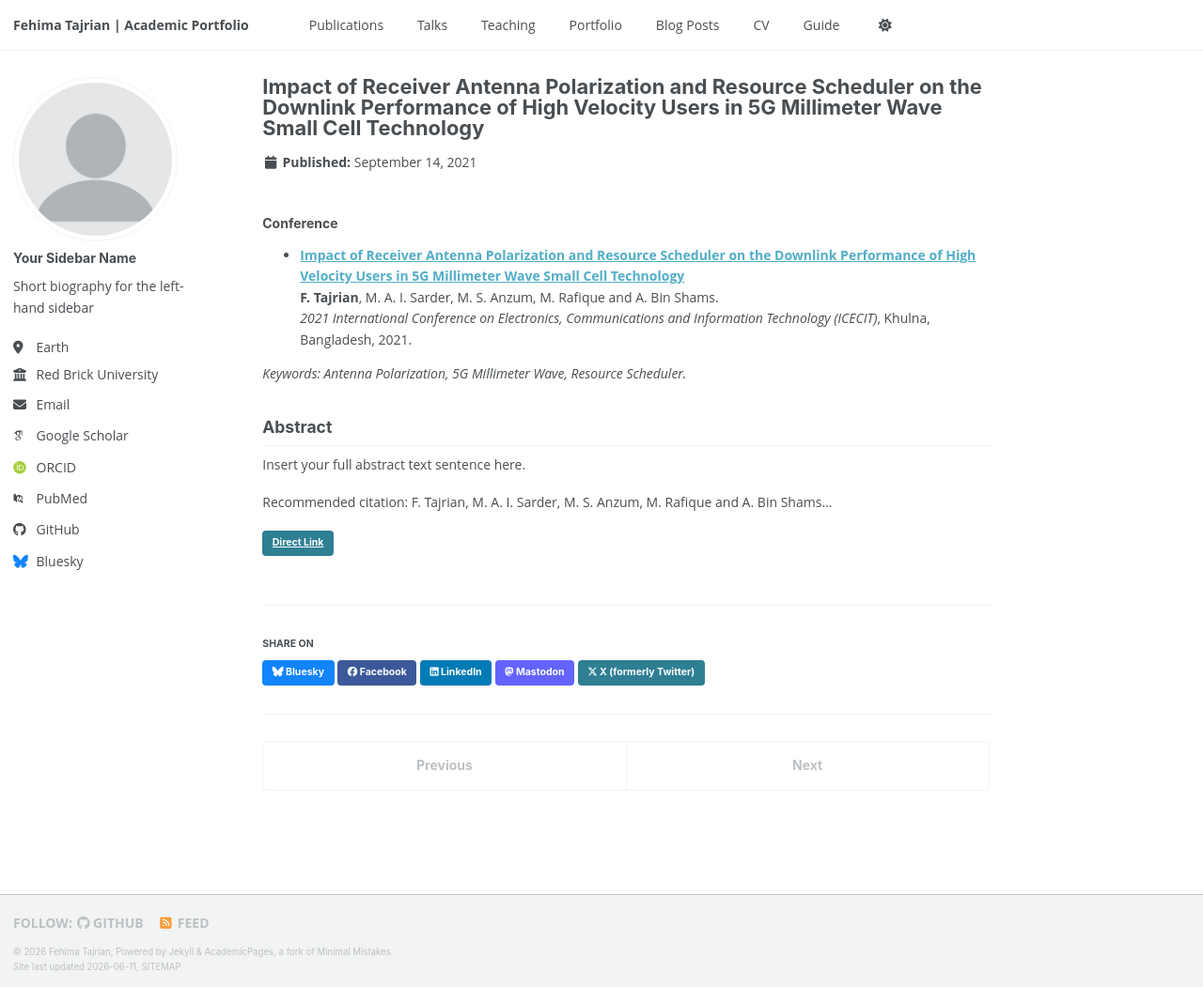
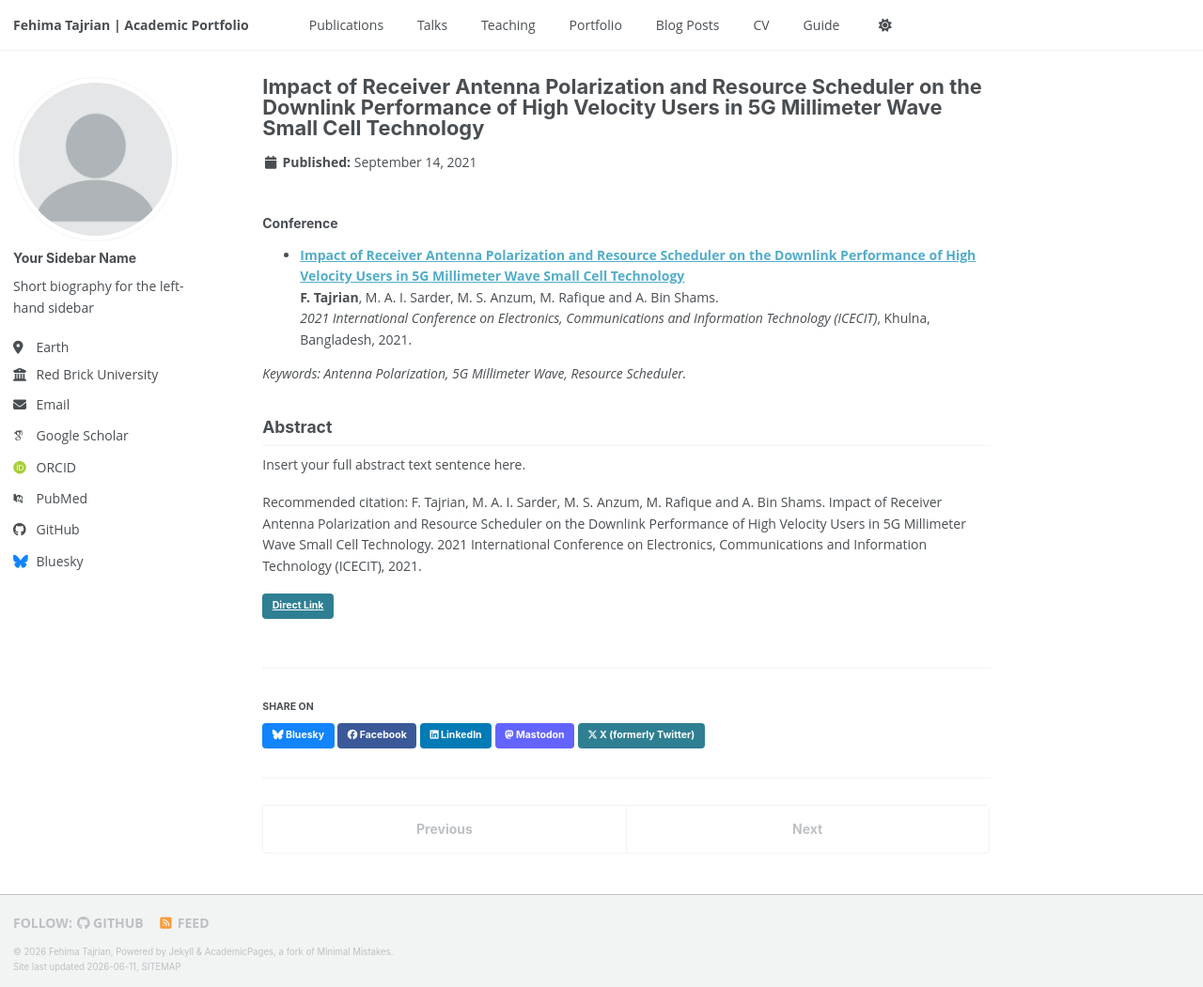
Before and after one commit to fehimatajrian/fehimatajrian.github.io, a Jekyll site: the page built from _publications/2021-09-14-5g-mmwave-antenna-polarization.md, in a window 1280 px wide and 1051 px high. Shown: the whole window at 94% size. Built offline with Jekyll 4.4.1, drawn with Linux system fonts in a browser that asks for light colours; some web fonts are replaced; a script bundle is joined from its source files by our own code; library files that are not in the unit come from our copies.

Commit message:
Revise citation and add category to publication
Updated citation format and added category for the publication.

```diff
--- a/_publications/2021-09-14-5g-mmwave-antenna-polarization.md
+++ b/_publications/2021-09-14-5g-mmwave-antenna-polarization.md
@@ -1,10 +1,11 @@
 ---
 title: "Impact of Receiver Antenna Polarization and Resource Scheduler on the Downlink Performance of High Velocity Users in 5G Millimeter Wave Small Cell Technology"
 collection: publications
+category: conferences
 permalink: /publication/2021-5g-mmwave-antenna-polarization
 date: 2021-09-14
-link: 'https://doi.org/10.1109/ICECIT54077.2021.9641400'
-citation: "F. Tajrian, M. A. I. Sarder, M. S. Anzum, M. Rafique and A. Bin Shams..."
+link: "https://doi.org/10.1109/ICECIT54077.2021.9641400"
+citation: "F. Tajrian, M. A. I. Sarder, M. S. Anzum, M. Rafique and A. Bin Shams. Impact of Receiver Antenna Polarization and Resource Scheduler on the Downlink Performance of High Velocity Users in 5G Millimeter Wave Small Cell Technology. 2021 International Conference on Electronics, Communications and Information Technology (ICECIT), 2021."
 
 ---
 
```
